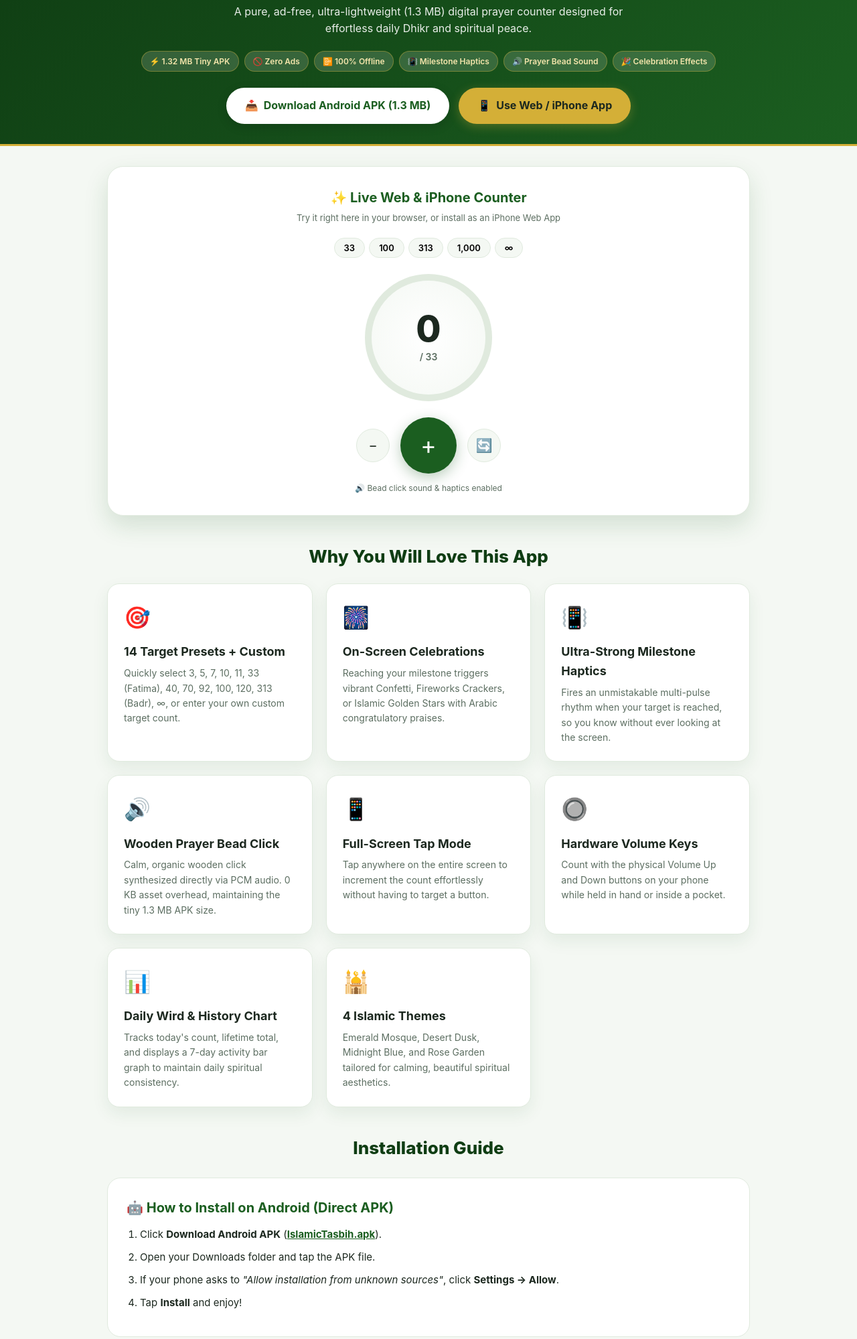
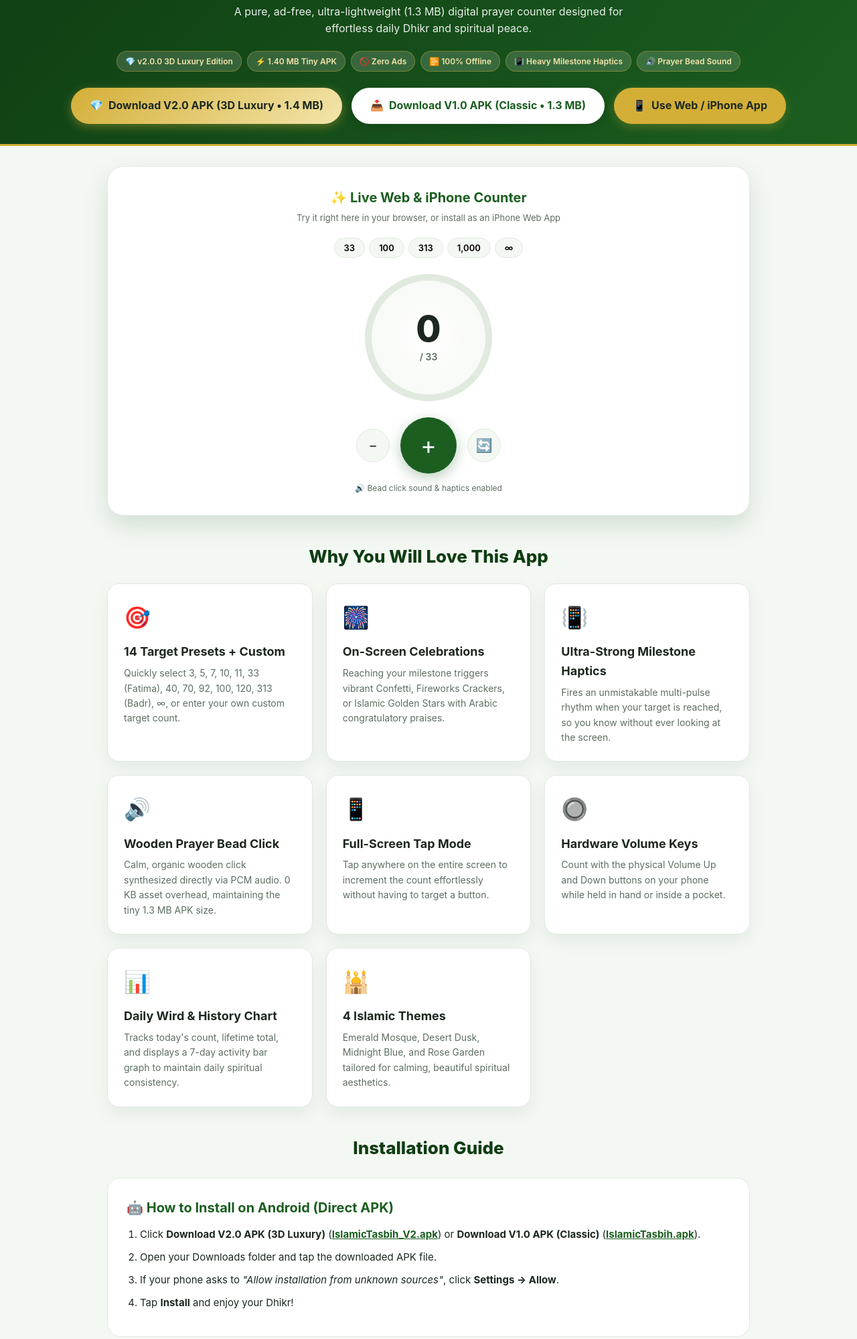
Before and after one commit to fasayyed89/Islamic-Tasbih-Counter-App, a plain HTML site: page docs/index.html in a window 1280 px wide. Shown: the part 141-2140 px from the top of the page at 67% size. Drawn offline with Linux system fonts and the light colour scheme.

Commit message:
Add distinct V2 (3D Luxury) and V1 (Classic) APK download buttons and files to GitHub Pages website

```diff
--- a/docs/index.html
+++ b/docs/index.html
@@ -99,17 +99,20 @@
     <p class="tagline">A pure, ad-free, ultra-lightweight (1.3 MB) digital prayer counter designed for effortless daily Dhikr and spiritual peace.</p>
 
     <div class="badges">
-      <span class="badge">⚡ 1.32 MB Tiny APK</span>
+      <span class="badge">💎 v2.0.0 3D Luxury Edition</span>
+      <span class="badge">⚡ 1.40 MB Tiny APK</span>
       <span class="badge">🚫 Zero Ads</span>
       <span class="badge">📴 100% Offline</span>
-      <span class="badge">📳 Milestone Haptics</span>
+      <span class="badge">📳 Heavy Milestone Haptics</span>
       <span class="badge">🔊 Prayer Bead Sound</span>
-      <span class="badge">🎉 Celebration Effects</span>
     </div>
 
     <div class="cta-container">
+      <a href="./IslamicTasbih_V2.apk" download="IslamicTasbih_V2.apk" class="btn btn-v2" style="background: linear-gradient(135deg, #D4AF37, #F3E5AB); color: #1C281F; box-shadow: 0 4px 15px rgba(212,175,55,0.4);">
+        <span>💎</span> Download V2.0 APK (3D Luxury • 1.4 MB)
+      </a>
       <a href="./IslamicTasbih.apk" download="IslamicTasbih.apk" class="btn btn-android">
-        <span>📥</span> Download Android APK (1.3 MB)
+        <span>📥</span> Download V1.0 APK (Classic • 1.3 MB)
       </a>
       <a href="#webCounter" class="btn btn-ios">
         <span>📱</span> Use Web / iPhone App
@@ -199,10 +202,10 @@
     <div class="install-box">
       <h3>🤖 How to Install on Android (Direct APK)</h3>
       <ol class="install-steps">
-        <li>Click <strong>Download Android APK</strong> (<a href="https://github.com/fasayyed89/Islamic-Tasbih-Counter-App/releases/latest/download/IslamicTasbih.apk" style="color: var(--primary); font-weight: bold;">IslamicTasbih.apk</a>).</li>
-        <li>Open your Downloads folder and tap the APK file.</li>
+        <li>Click <strong>Download V2.0 APK (3D Luxury)</strong> (<a href="./IslamicTasbih_V2.apk" style="color: var(--primary); font-weight: bold;">IslamicTasbih_V2.apk</a>) or <strong>Download V1.0 APK (Classic)</strong> (<a href="./IslamicTasbih.apk" style="color: var(--primary); font-weight: bold;">IslamicTasbih.apk</a>).</li>
+        <li>Open your Downloads folder and tap the downloaded APK file.</li>
         <li>If your phone asks to <em>"Allow installation from unknown sources"</em>, click <strong>Settings → Allow</strong>.</li>
-        <li>Tap <strong>Install</strong> and enjoy!</li>
+        <li>Tap <strong>Install</strong> and enjoy your Dhikr!</li>
       </ol>
     </div>
 
```
Also changed, not shown: 2 other files.
